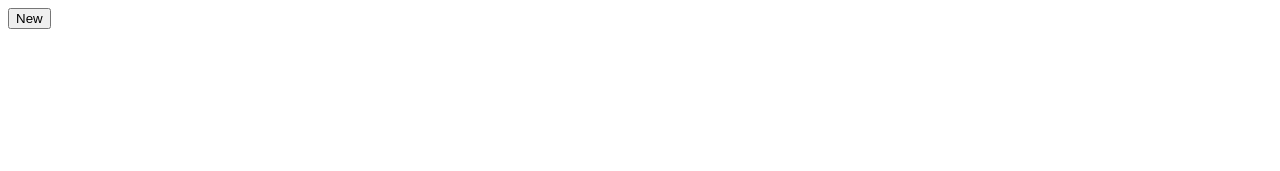
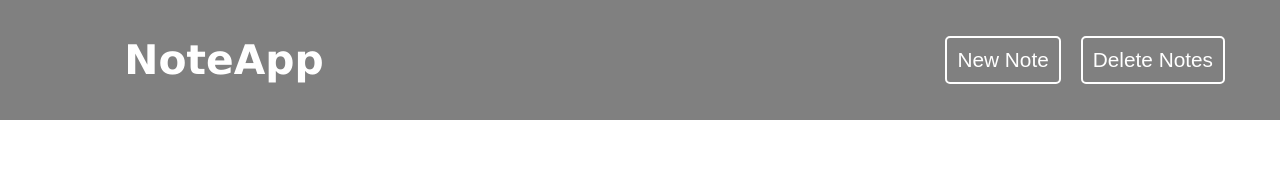
Before and after one commit to briandennis/VanillaTodo, a plain HTML site: page index.html in a window 1280 px wide. Drawn offline with Linux system fonts and the light colour scheme.

Commit message:
added header

```diff
--- a/index.css
+++ b/index.css
@@ -0,0 +1,59 @@
+body{
+  width: 100vw;
+  height: 100vh;
+
+  margin: 0px;
+
+  font-family: "Lucida Sans Unicode", "Lucida Grande", sans-serif;
+}
+
+nav{
+  width: 100%;
+  height: 15%;
+
+  background: gray;
+
+  display: flex;
+  flex-direction: row;
+  justify-content: space-between;
+  align-items: center;
+}
+
+#titleWrapper{
+
+  text-align: center;
+  flex-grow: 1;
+
+  font-size: 1.7em;
+  color: white;
+}
+
+#navButtons{
+  flex-grow: 2;
+
+  display: flex;
+  flex-direction: row;
+  justify-content: flex-end;
+  padding-right: 35px;
+  align-items: center;
+}
+
+button{
+  background: none;
+  border: solid 2px white;
+  color: white;
+  font-size: 1.3em;
+  margin-right: 20px;
+  border-radius: 5px;
+  padding: 10px;
+}
+
+button:focus{
+  border: none;
+  outline: none;
+}
+
+button:hover{
+  border: solid 2px black;
+  color: black;
+}
--- a/index.html
+++ b/index.html
@@ -5,6 +5,15 @@
     <link rel='stylesheet' href='index.css'>
   </head>
   <body>
+    <nav>
+      <div id='titleWrapper'>
+        <h1>NoteApp</h1>
+      </div>
+      <div id='navButtons'>
+        <button id='addButton'>New Note</button>
+        <button id='deleteNotes'>Delete Notes</button>
+      </div>
+    </nav>
     <button id='newNoteButton'>New</button>
     <script src='main.js'></script>
   </body>
```
